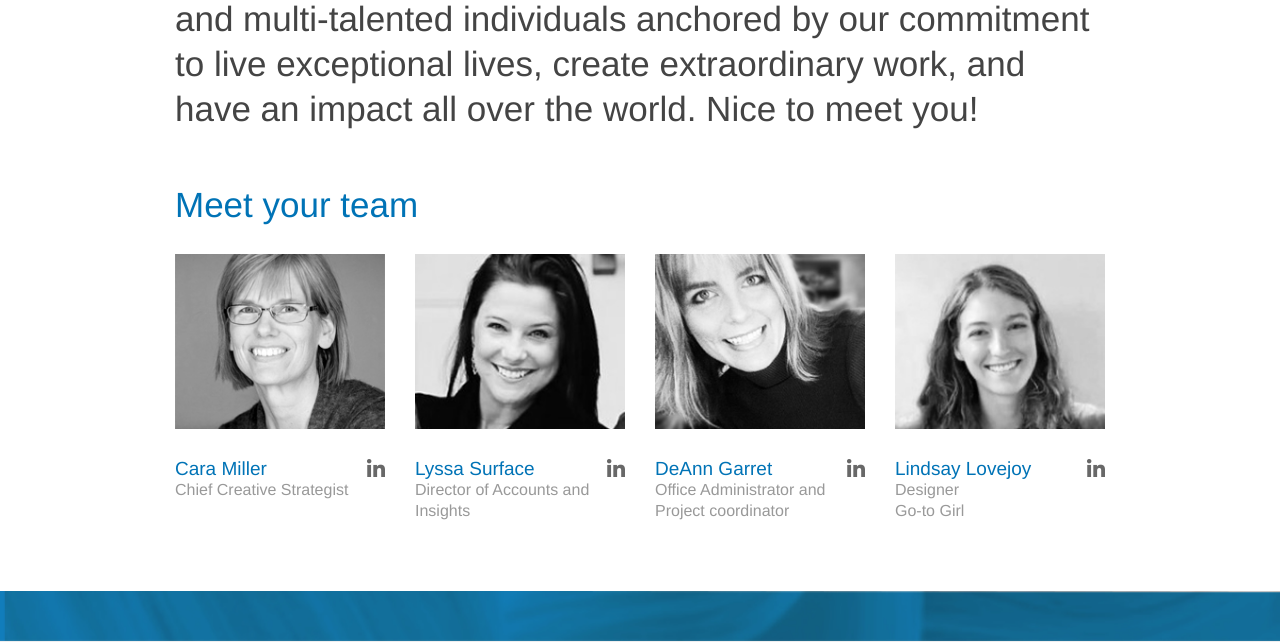
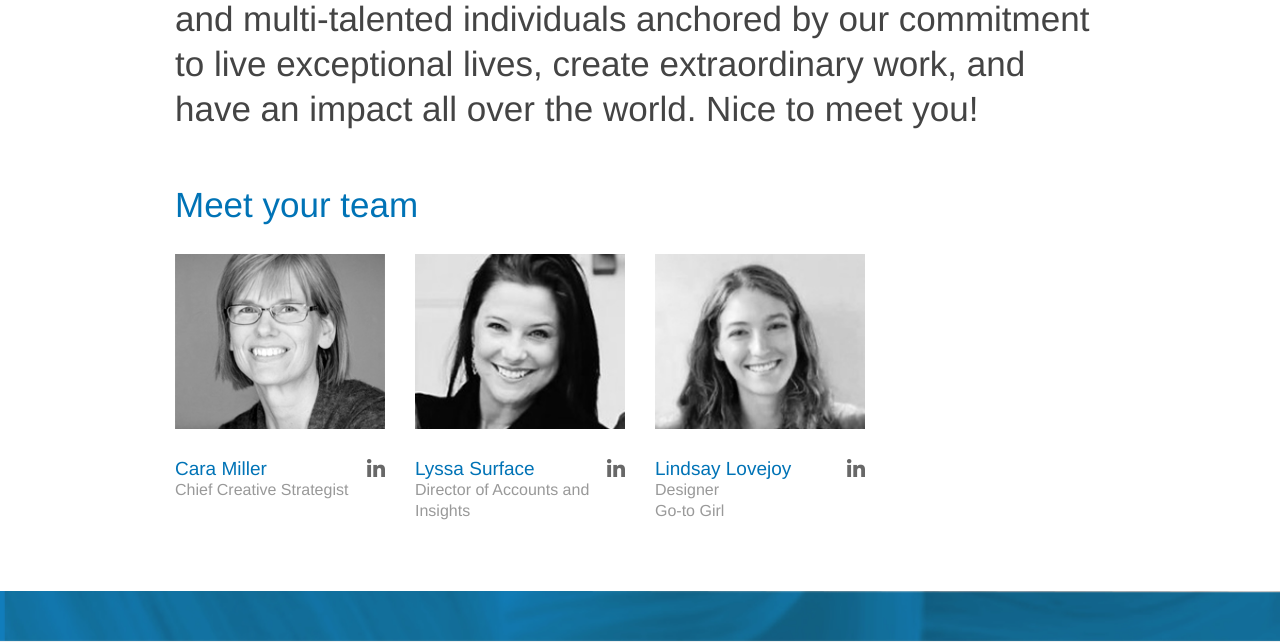
Before and after one commit to llovejoy/ziv, a PHP site: page /about/index.php in a window 1280 px wide. Shown: the part 674-1316 px from the top of the page. Run offline with PHP 8.4, Linux system fonts and the light colour scheme.

Commit message:
Remove DeAnn

```diff
--- a/about/index.php
+++ b/about/index.php
@@ -59,16 +59,6 @@ require('../header.php');
 					</a>
 					Lyssa Surface<br>
 					<span class="about-team-title">Director of Accounts and Insights</span>
-				</h4>
-			</div>
-			<div class="col-sm-3">
-				<img src="<?php echo $dom; ?>img/profiles/deann.jpg" class="img-responsive"><br>
-				<h4 class="about-team-name">
-					<a href="https://www.linkedin.com/pub/deann-garrett/82/3b8/53">
-						<img src="../img/linkedin2.png" style="float: right;">
-					</a>
-					DeAnn Garret<br>
-					<span class="about-team-title">Office Administrator and Project coordinator</span>
 				</h4>
 			</div>
 			<div class="col-sm-3">
```
